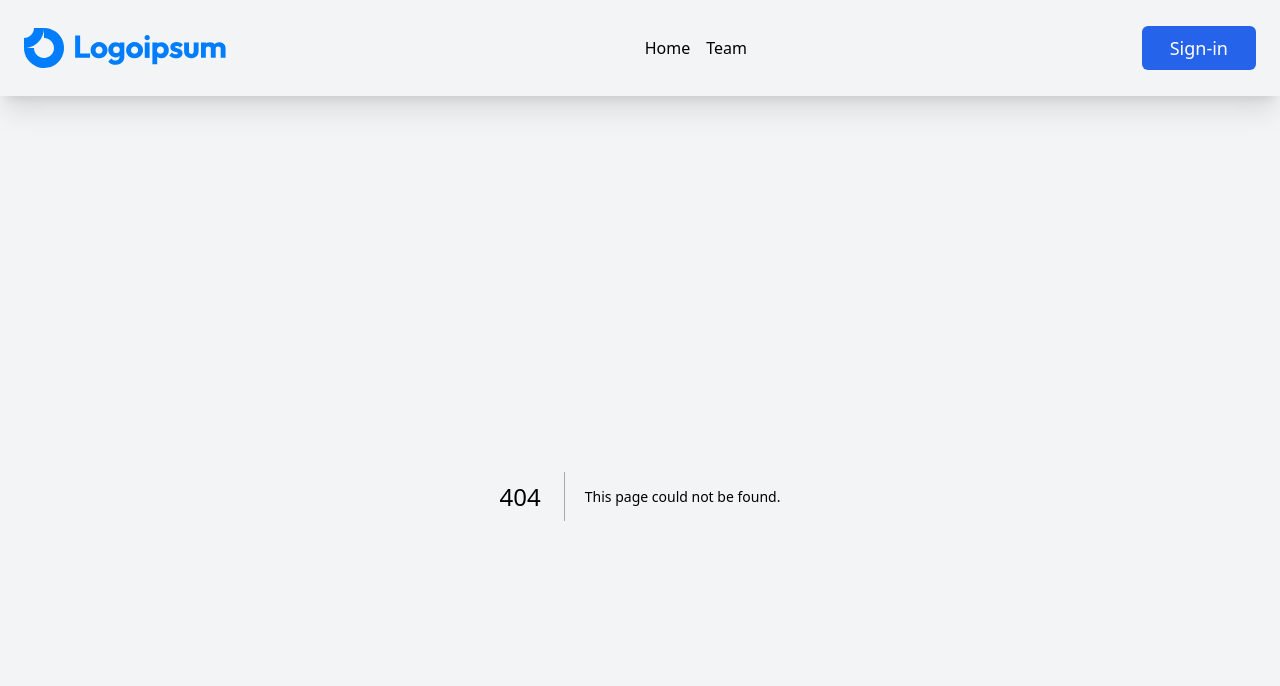
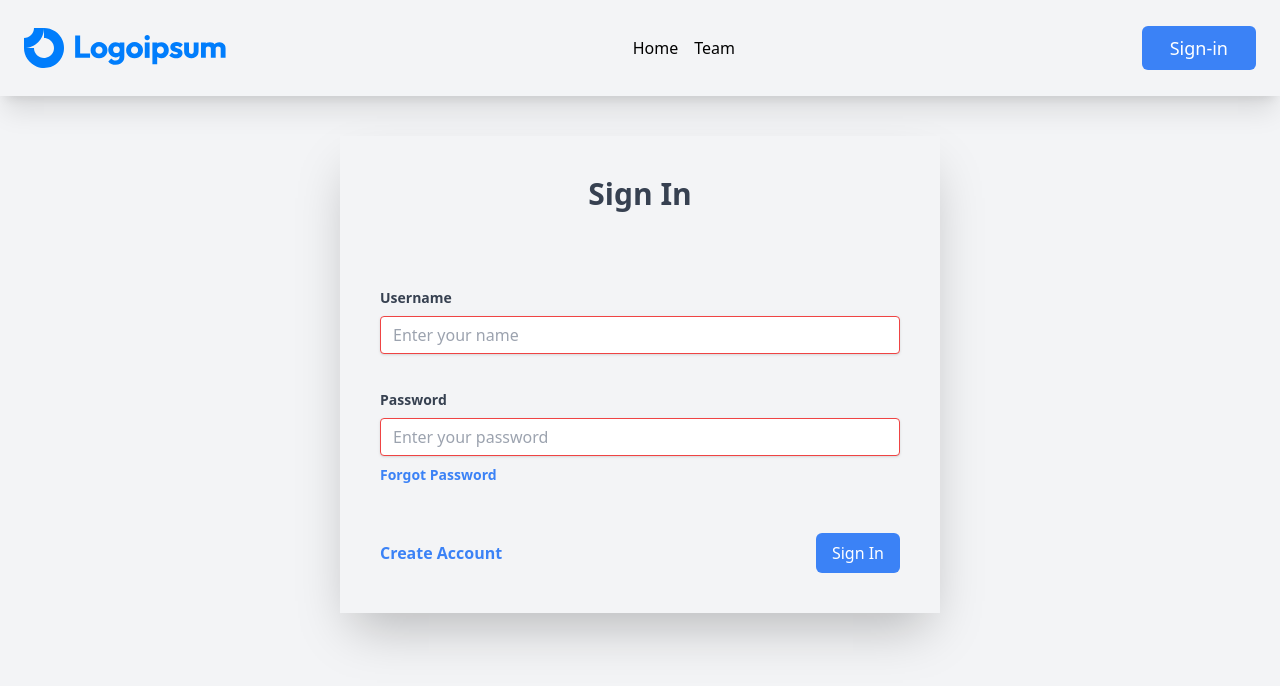
Before and after one commit to Fazorla/CapstoneTest, a Next.js app: page /signinpage in a window 1280 px wide. Before the commit this address had no page. Shown: the top 686 px of the page. Built offline with nearby package versions, Linux system fonts and the light colour scheme.

Commit message:
Huge progress front end signin, fixed ton of bugs

```diff
--- a/app/SigningPage/Page.jsx
+++ /dev/null
@@ -1,31 +0,0 @@
-import React, { useState } from 'react'
-
-function SigningPage() {
-    const [name, setName] = useState("");
-    const [email, setEmail] = useState("");
-    const [password, setPassword] = useState("");
-  return (
-    <div className='sign-in-container'>
-        <form>
-            <div class="fHeader">
-                <div>Sign Up</div>
-                <div></div>
-            </div>
-            <div>
-                <input type='text' placeholder='Enter your name' value={name} onChange={(e) => setName(e.target.value)} />
-            </div>
-            <div>
-                <input type="email" placeholder='Enter your email' value={email} onChange={(e) => setEmail(e.target.value)}/>
-            </div>
-            <div>
-                <input type='password' placeholder='Enter your password' value={password} onChange={(e) => setPassword(e.target.value)}/>
-            </div>
-            <div>
-
-            </div>
-        </form>
-    </div>
-  )
-}
-
-export default SigningPage
--- a/app/layout.jsx
+++ b/app/layout.jsx
@@ -9,10 +9,12 @@ export const metadata = {
 
 const RootLayout = ({ children }) => {
   return (
-    <html lang="en" class="text-gray-900 antialiased leading-tight">
+    <html lang="en" className="antialiased leading-tight">
       <body className="min-h-screen bg-gray-100">
-        <Navbar/>
-          <div>{children}</div>
+        <main>
+          <Navbar />
+          {children}
+        </main>
       </body>
     </html>
   );
--- a/app/page.jsx
+++ b/app/page.jsx
@@ -4,8 +4,7 @@ import Navbar from "@/components/Navbar";
 const Home = () => {
   return (
     <>
-    <main><h1>Hello</h1></main>
-
+      <h1>Hello</h1>
     </>
   );
 };
--- /dev/null
+++ b/app/signinpage/page.jsx
@@ -0,0 +1,124 @@
+"use client";
+import React, { useEffect, useState } from "react";
+
+function SigningPage() {
+  const [title, setTitle] = useState("Sign In");
+  const [createButtonType, setCreateButtonType] = useState("button");
+  const [signButtonType, setSignButtonType] = useState("submit");
+
+  useEffect(() => {
+    const signButton = document.getElementById("SignIn");
+    const createButton = document.getElementById("CreateAccount");
+  });
+
+  const [name, setName] = useState("");
+  const [email, setEmail] = useState("");
+  const [password, setPassword] = useState("");
+  return (
+    <div className="flex w-screen content-center justify-center h-screen p-10">
+      <form className=" shadow-2xl p-10 h-fit w-full  lg:w-3/4 xl:w-2/4 2xl:w-3/6 flex-col content-center justify-center ">
+        <div className="flex-col justify-center items-center mb-6">
+          <div>
+            <h2 className="w-auto text-center	text-3xl font-bold text-gray-700">
+              {title}
+            </h2>
+          </div>
+          <hr className="w-1/2 h-1 mx-auto border-0 rounded mt-4 mb-14 dark:bg-gray-600" />
+        </div>
+        <div className="mb-6">
+          <label className="block text-gray-700 text-sm font-bold mb-2">
+            Username
+          </label>
+          <input
+            className="shadow appearance-none border border-red-500 rounded w-full py-2 px-3 text-gray-700 mb-3 leading-tight focus:outline-none focus:shadow-outline"
+            type="text"
+            placeholder="Enter your name"
+            value={name}
+            onChange={(e) => setName(e.target.value)}
+          />
+        </div>
+        {title === "Sign In" ? (
+          <div></div>
+        ) : (
+          <div className="mb-6">
+            <label className="block text-gray-700 text-sm font-bold mb-2">
+              Email
+            </label>
+            <input
+              className="shadow appearance-none border border-red-500 rounded w-full py-2 px-3 text-gray-700 mb-3 leading-tight focus:outline-none focus:shadow-outline"
+              type="email"
+              placeholder="Enter your email"
+              value={email}
+              onChange={(e) => setEmail(e.target.value)}
+            />
+          </div>
+        )}
+        <div>
+          <label className="block text-gray-700 text-sm font-bold mb-2">
+            Password
+          </label>
+          <input
+            className="shadow appearance-none border border-red-500 rounded w-full py-2 px-3 text-gray-700 mb-2 leading-tight focus:outline-none focus:shadow-outline"
+            type="password"
+            placeholder="Enter your password"
+            value={password}
+            onChange={(e) => setPassword(e.target.value)}
+          />
+        </div>
+        {title === "Create Account" ? (
+          <div></div>
+        ) : (
+          <div className="m-auto">
+            <a
+              className="text-base font-bold text-sm text-blue-500 hover:text-blue-600 font"
+              href="#"
+            >
+              Forgot Password
+            </a>
+          </div>
+        )}
+        <div className="flex items-center justify-between pt-12">
+          <button
+            id="CreateAccount"
+            type="button"
+            onClick={() => {
+              setTitle("Create Account");
+              const button = document.getElementById("CreateAccount");
+              title === "Create Account"
+                ? (button.type = "submit")
+                : (button.type = "button");
+            }}
+            className={
+              title === "Create Account"
+                ? "text-base bg-blue-500 hover:bg-blue-600 text-white font-medium py-2 px-4 rounded-md focus:outline-none focus:shadow-outline"
+                : "py-2 text-base bg-transparent text-blue-500 hover:text-blue-600 font-bold rounded-md focus:outline-none focus:shadow-outline"
+            }
+          >
+            Create Account
+          </button>
+          <button
+            id="SignIn"
+            type="submit"
+            onClick={() => {
+              setTitle("Sign In");
+              const button = document.getElementById("SignIn");
+              title === "Sign In"
+                ? (button.type = "submit")
+                : (button.type = "button");
+              console.log(button.type);
+            }}
+            className={
+              title === "Sign In"
+                ? "text-base bg-blue-500 hover:bg-blue-600 text-white font-medium py-2 px-4 rounded-md focus:outline-none focus:shadow-outline"
+                : "py-2 px-4 text-base bg-transparent text-blue-500 hover:text-blue-600 font-bold rounded-md focus:outline-none focus:shadow-outline"
+            }
+          >
+            Sign In
+          </button>
+        </div>
+      </form>
+    </div>
+  );
+}
+
+export default SigningPage;
--- a/app/team/page.jsx
+++ b/app/team/page.jsx
@@ -1,13 +1,8 @@
-import Navbar from "@/components/Navbar";
+"use client";
 import React from "react";
 
-const page = () => {
-  return (
-    <>
-      <Navbar />
-      <div>page</div>
-    </>
-  );
-};
+function page() {
+  return <div>page</div>;
+}
 
 export default page;
--- a/components/Navbar.jsx
+++ b/components/Navbar.jsx
@@ -5,7 +5,6 @@ import Logo from "../public/logo.svg";
 import { AiOutlineMenu } from "react-icons/ai";
 import { AiOutlineClose } from "react-icons/ai";
 import { useState } from "react";
-
 
 const navigation = [
   { name: "Home", href: "./" },
@@ -44,10 +43,12 @@ function Navbar() {
             ))}
           </div>
         </div>
-        <div className="flex space-x-4">
-          <button className=" hidden bg-blue-600 text-white rounded-md px-7 py-2 text-lg font-medium sm:flex">
-            Sign-in
-          </button>
+        <div className="hidden sm:ml-6 sm:flex">
+          <Link href="/signinpage">
+            <button className=" bg-blue-500 text-white rounded-md px-7 py-2 text-lg font-medium focus:outline-none focus:shadow-outline hover:bg-blue-600">
+              Sign-in
+            </button>
+          </Link>
         </div>
         <div onClick={handleNav} className="sm:hidden cursor-pointer">
           <AiOutlineMenu size={25} />
@@ -81,9 +82,11 @@ function Navbar() {
             </div>
           ))}
           <div className="flex justify-center">
-            <button className=" bg-blue-600 text-white rounded-md px-7 py-2 text-lg font-medium">
-              Sign-in
-            </button>
+            <Link href="/signinpage">
+              <button className="bg-blue-500 text-white rounded-md px-7 py-2 text-lg font-medium focus:outline-none focus:shadow-outline hover:bg-blue-600">
+                Sign-in
+              </button>
+            </Link>
           </div>
         </div>
       </div>
--- a/package.json
+++ b/package.json
@@ -10,7 +10,7 @@
   },
   "dependencies": {
     "firebase": "^10.4.0",
-    "next": "^13.5.5",
+    "next": "^13.5.6",
     "react": "^18.2.0",
     "react-dom": "^18.2.0",
     "react-icons": "^4.11.0"
```
Also changed, not shown: 1 other file (tests, documents, lock files or other folders).
